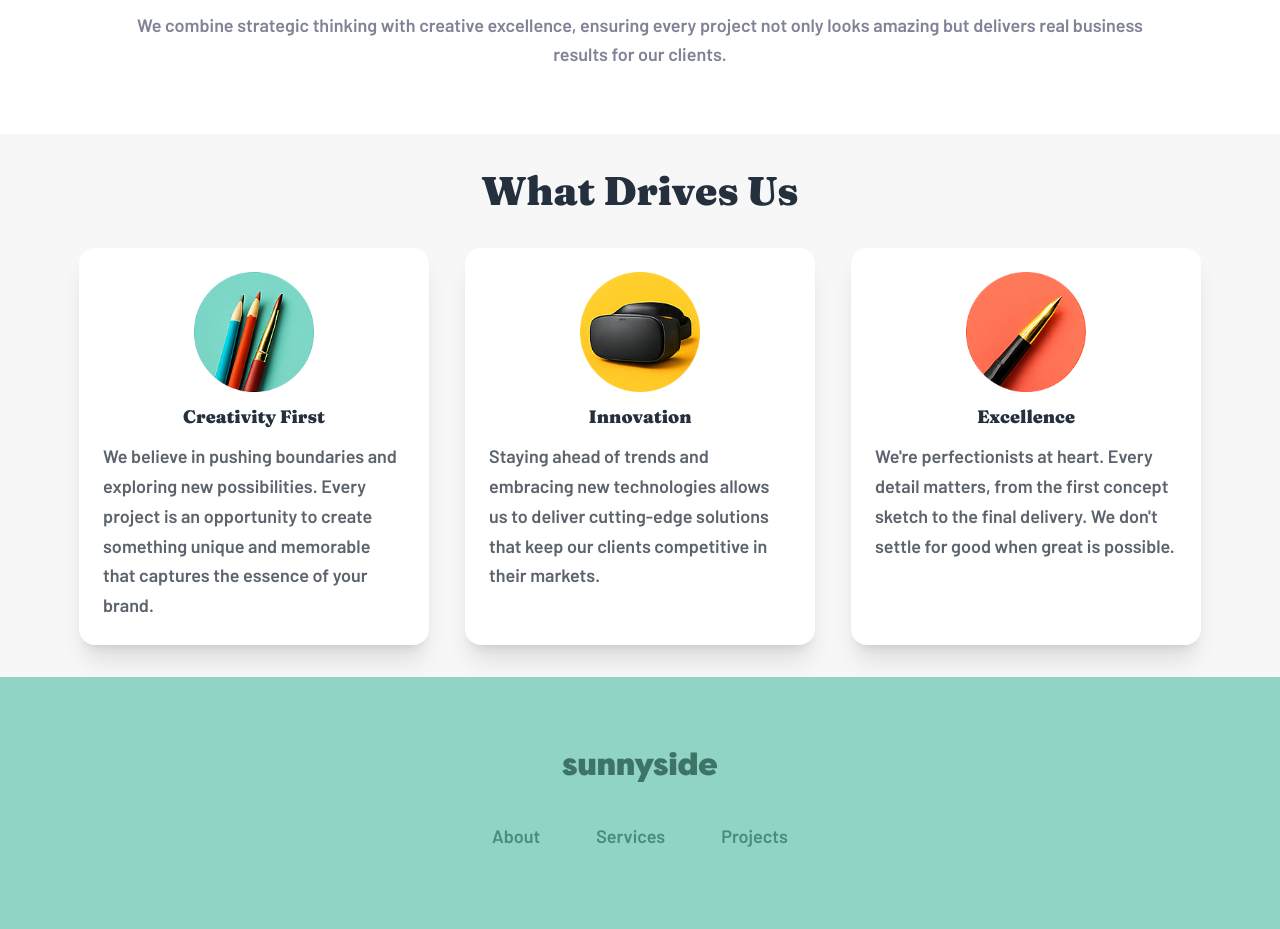
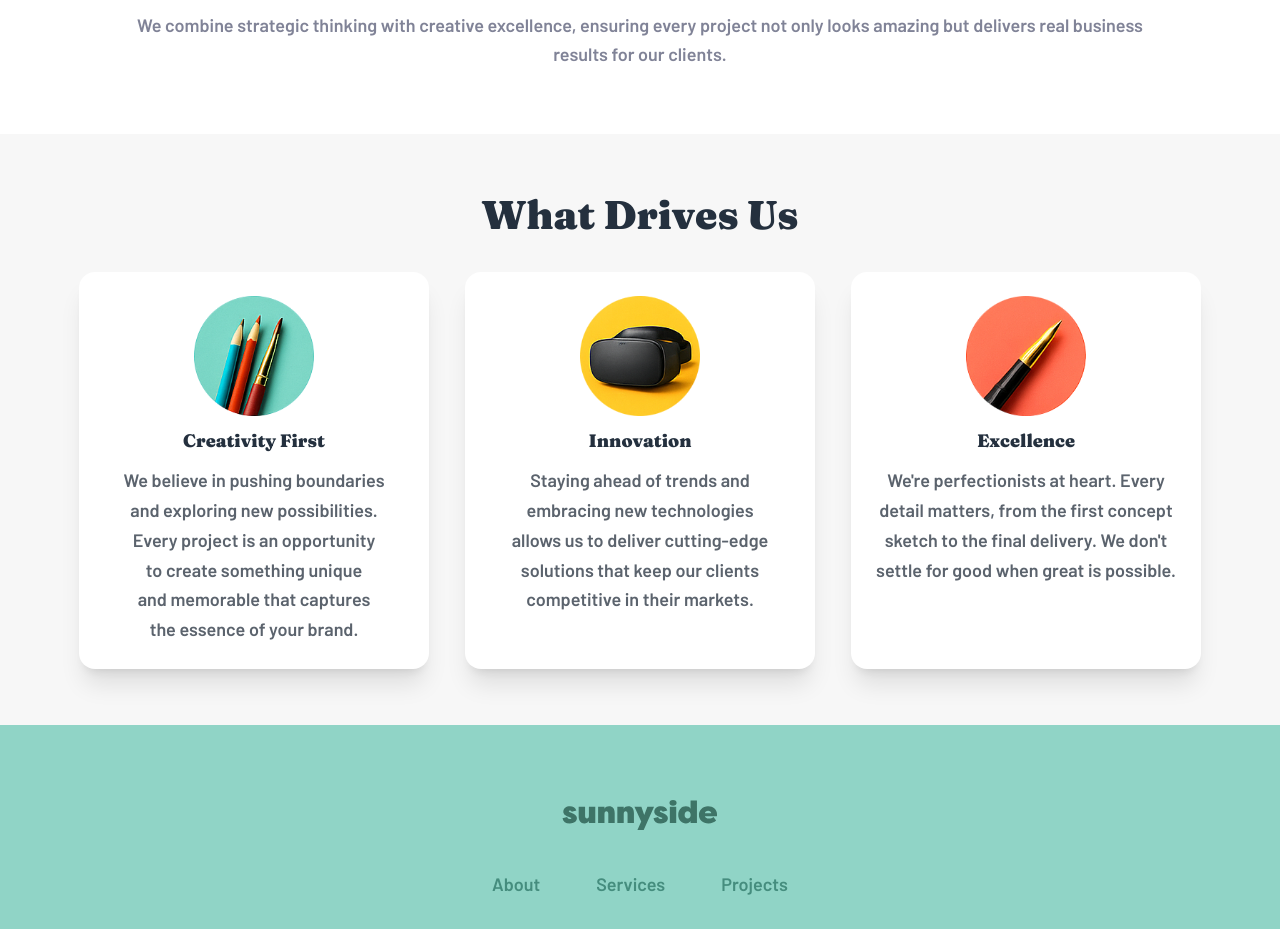
Before and after one commit to JakubM-I/agency-landing-page, a React (Vite) app: page /sunnyside/about in a window 1280 px wide. Shown: the part 1062-1991 px from the top of the page. Built offline with nearby package versions, Linux system fonts and the light colour scheme.

Commit message:
Values component and text styling changed

```diff
--- a/src/features/about/Values/index.tsx
+++ b/src/features/about/Values/index.tsx
@@ -27,7 +27,7 @@ const values = [
 
 
    return (
-      <div className="py-8 bg-[#F7F7F7]">
+      <div className="py-8 md:py-14 bg-[#F7F7F7]">
          <SectionTitle title="What Drives Us" />
          <div className="flex flex-col md:flex-row gap-9 flex-nowrap justify-center items-stretch px-6 md-px-0">
             {values.map((value) => (
@@ -37,7 +37,7 @@ const values = [
                   <img src={value.graphic} alt={value.title} />
                </picture>
                <h3 className="text-preset-7 text-grey-950">{value.title} </h3>
-               <p className="text-preset-10 text-grey-600">{value.description}</p>
+               <p className="text-preset-10 text-grey-600 text-center text-balance">{value.description}</p>
             </div>
             ))}
          </div>
```
